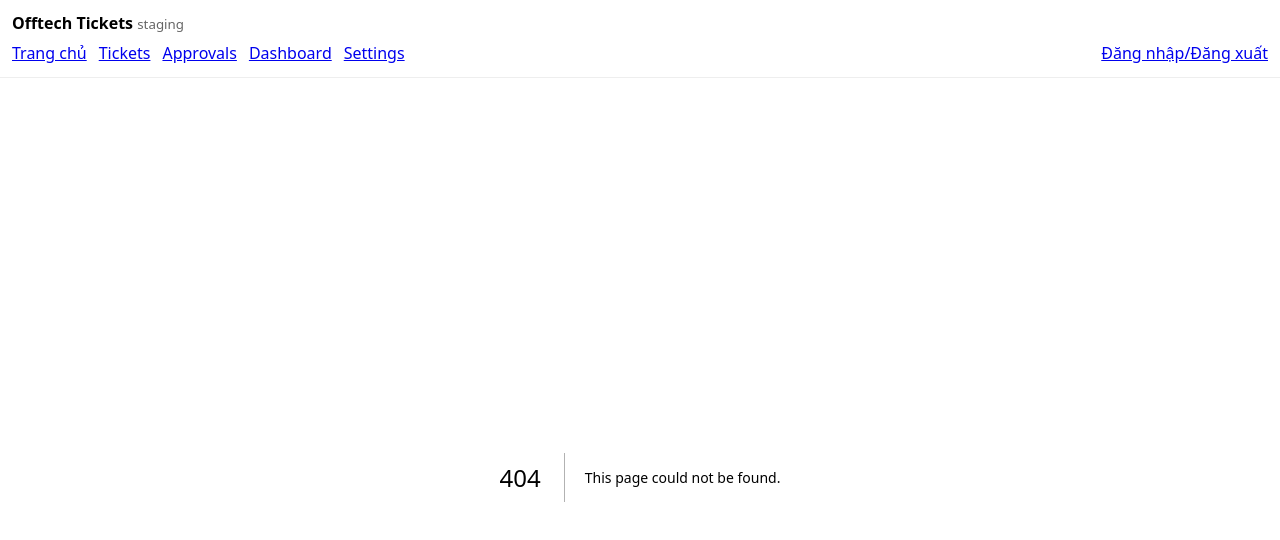
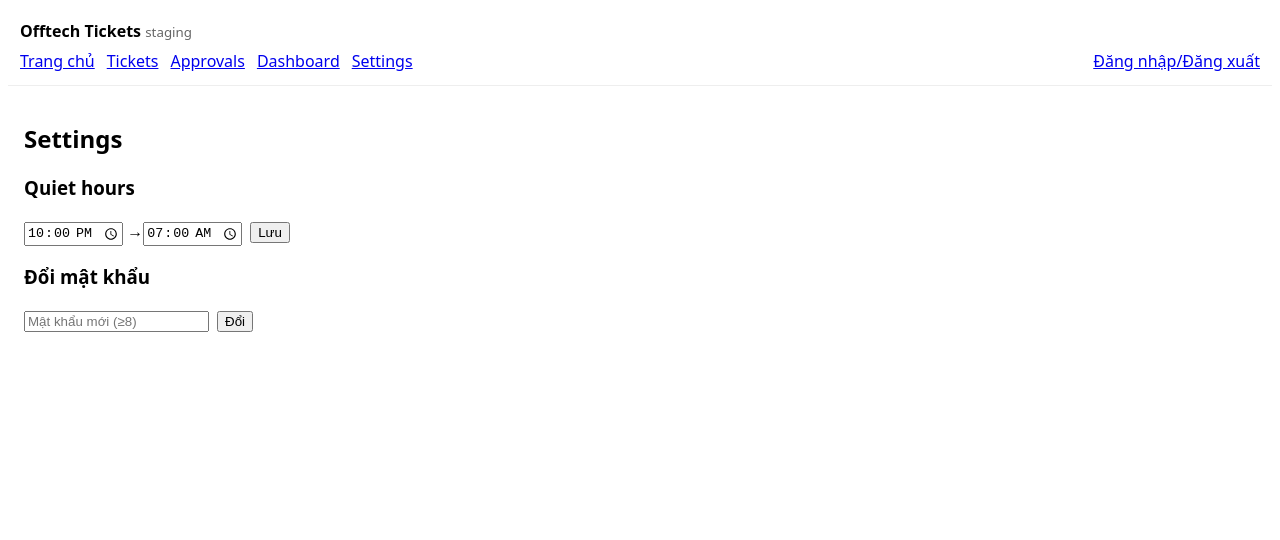
Before and after one commit to vukhanh2008-hue/offtech-nextjs-nopush, a Next.js app: page /settings in a window 1280 px wide. Before the commit this address had no page. Shown: the top 540 px of the page. Built offline with nearby package versions, Linux system fonts and the light colour scheme; no server answers.

Commit message:
Create page.tsx

```diff
--- /dev/null
+++ b/app/settings/page.tsx
@@ -0,0 +1,39 @@
+'use client';
+import { useState } from 'react';
+import { supabase } from '../../lib/supabaseClient';
+
+export default function Settings(){
+  const [start, setStart] = useState('22:00');
+  const [end, setEnd] = useState('07:00');
+  const [pwd, setPwd] = useState('');
+
+  async function saveQuiet(){
+    const { data: { user } } = await supabase.auth.getUser();
+    if(!user) return alert('Bạn chưa đăng nhập');
+    const { error } = await supabase.from('user_settings').upsert({
+      user_id: user.id, quiet_start: start, quiet_end: end
+    });
+    if(error) alert(error.message); else alert('Đã lưu quiet hours');
+  }
+
+  async function changePwd(){
+    if(pwd.length < 8) return alert('≥ 8 ký tự');
+    const { error } = await supabase.auth.updateUser({ password: pwd });
+    if(error) alert(error.message); else alert('Đổi mật khẩu thành công');
+  }
+
+  return (
+    <main style={{padding:16}}>
+      <h2>Settings</h2>
+      <div><h3>Quiet hours</h3>
+        <input type="time" value={start} onChange={e=>setStart(e.target.value)} /> →
+        <input type="time" value={end} onChange={e=>setEnd(e.target.value)} />
+        <button onClick={saveQuiet} style={{marginLeft:8}}>Lưu</button>
+      </div>
+      <div style={{marginTop:16}}><h3>Đổi mật khẩu</h3>
+        <input type="password" placeholder="Mật khẩu mới (≥8)" value={pwd} onChange={e=>setPwd(e.target.value)} />
+        <button onClick={changePwd} style={{marginLeft:8}}>Đổi</button>
+      </div>
+    </main>
+  );
+}
```
